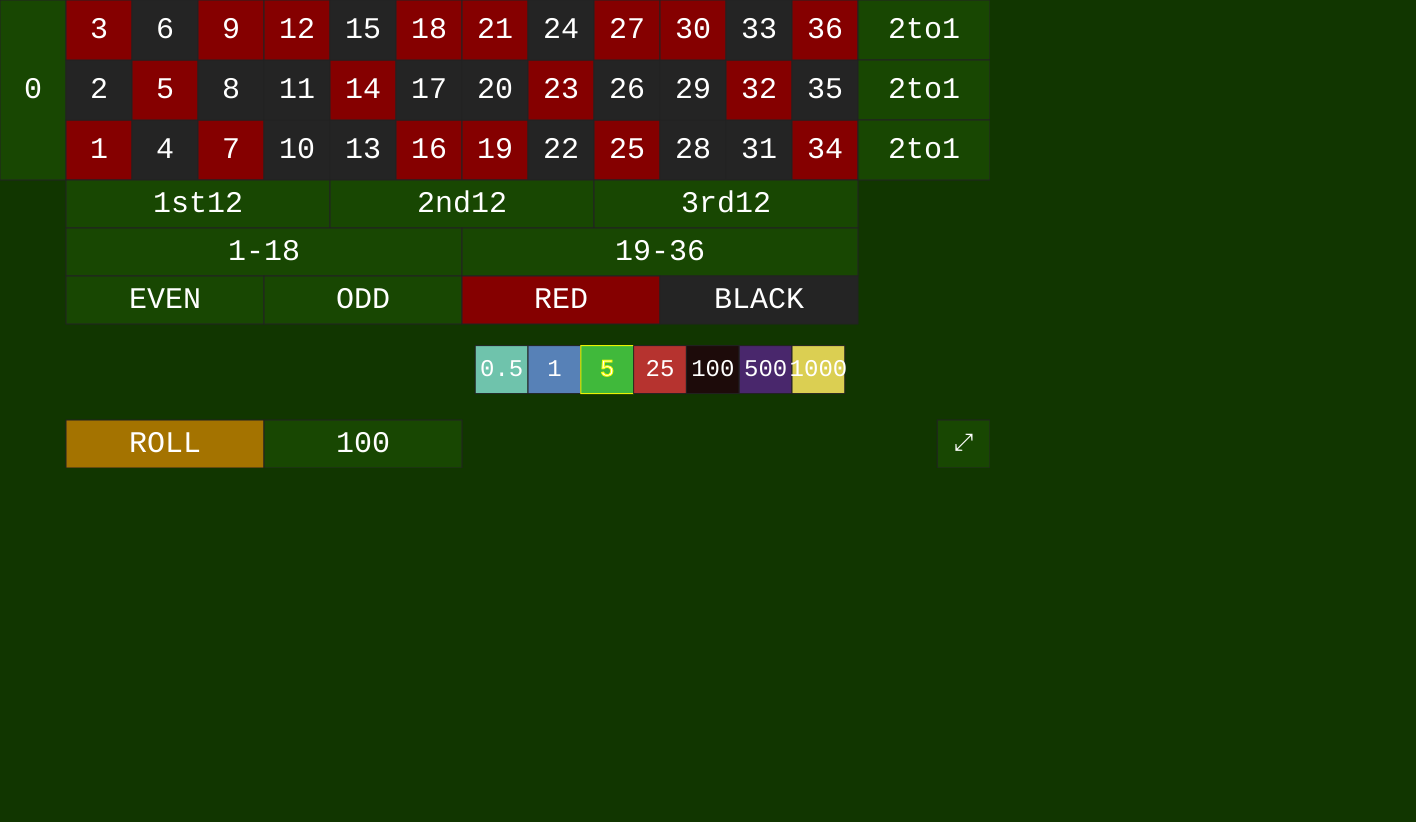
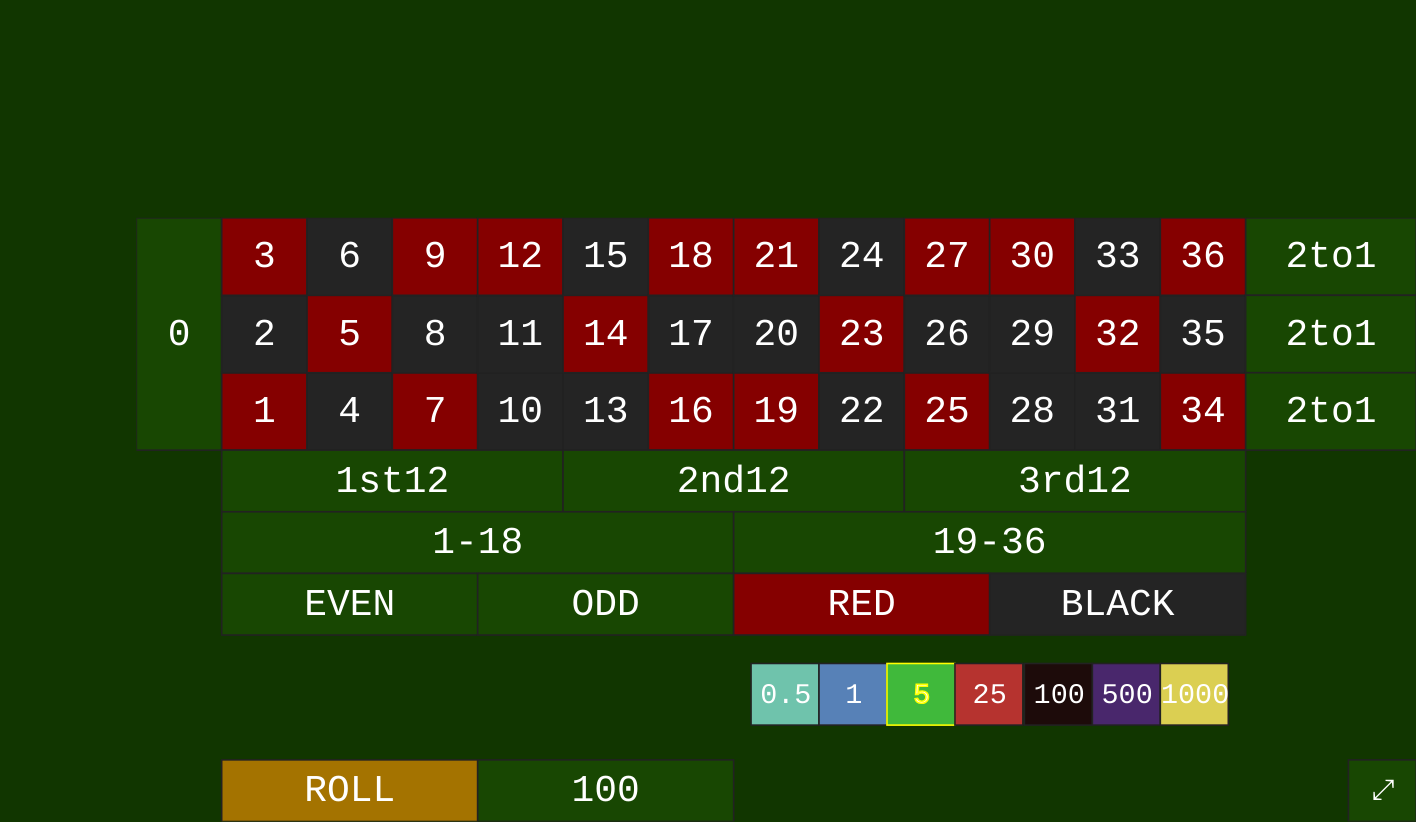
Before and after one commit to ygricks/ruleta, a website built with webpack: page index.html in a window 1280 px wide. Shown: the whole page, 1416 px wide, since content can reach past the window. Before the commit the page ends 800 px from the top, so only its background shows below. Built offline with nearby package versions, Linux system fonts and the light colour scheme.

Commit message:
feat: start resize

```diff
--- a/index.html
+++ b/index.html
@@ -7,7 +7,7 @@
     <link rel="stylesheet" href="./style.css"></style>
     <script src="./dist/script.js"></script>
 </head>
-<body>
+<body translate="no">
 
 </body>
 </html>
--- a/src/figure/figure.text.ts
+++ b/src/figure/figure.text.ts
@@ -3,8 +3,8 @@ import { Figure } from './figure';
 export type TextStyle = { text: string; size: number };
 type ProfileText = { [key in Figure]: TextStyle };
 
-const DSize = 30; // default font size
-const BSize = 24; // bid font size
+const DSize = 24; // default font size
+const BSize = 18; // bid font size
 
 export const FigureText: ProfileText = {
     [Figure._0]: { text: '0', size: DSize },
--- a/src/figure/horizontal.profile.ts
+++ b/src/figure/horizontal.profile.ts
@@ -3,7 +3,7 @@ import { CordMultiply } from './figure.cord';
 import { Profile, Shape } from './profile';
 
 // common horizontal shape
-const size: Shape = { w: 66, h: 60 };
+const size: Shape = { w: 54, h: 49 };
 const line12: Shape = { w: size.w * 2, h: size.h };
 const line3: Shape = { w: size.w * 3, h: size.h * 0.8 };
 const line4: Shape = { w: size.w * 4, h: size.h * 0.8 };
--- a/src/view/by.svg.ts
+++ b/src/view/by.svg.ts
@@ -38,10 +38,32 @@ export class BySVG {
         this.ruleta.on(Action.RESTART, this._restart.bind(this));
         this.ruleta.on(Action.CONT_CHANGE, this._cont_changed.bind(this));
         this.svg.addEventListener('click', this.click.bind(this));
+        window.addEventListener('resize', this.resize.bind(this));
+    }
+
+    private resize(event: Event) {
+        const screen: Shape = { w: window.innerWidth, h: window.innerHeight };
+        const minSize = this.getMinSize();
+        let scale = Math.min(
+            screen.w / minSize.w,
+            screen.h / minSize.h
+        );
+        scale = parseFloat(scale.toFixed(4));
+        const translate: Shape = {
+            w: (screen.w - minSize.w) / 2,
+            h: (screen.h - minSize.h) / 2
+        };
+        BySVG.writeAttributes(this.svg, {
+            style: `scale:${scale}`,
+            transform: `translate(${parseInt(translate.w + '')}, ${parseInt(
+                translate.h + ''
+            )})`
+        });
     }
 
     private _start() {
         // this.viewBid(Figure.CONT);
+        this.resize(new Event('nope'));
     }
 
     private _roll(_figure: any) {
@@ -58,7 +80,6 @@ export class BySVG {
 
     private _cont_changed(_contValue: any) {
         const text = this.svg.querySelector(`g[data-figure="CONT"]>text`);
-        console.log({ _contValue, text });
         text.innerHTML = _contValue.toString();
     }
 
@@ -98,10 +119,8 @@ export class BySVG {
         } else if (FigureBidAmount.hasOwnProperty(figureKey)) {
             this.selectBidAmount(figure);
         } else if (figure === Figure.ROLL) {
-            console.info(`run Roll`);
             this.ruleta.roll();
         } else if (figure === Figure.FULL_SCREEN) {
-            console.log('full screen');
             this.triggerFullScreen();
         }
     }
@@ -131,22 +150,27 @@ export class BySVG {
     private viewBid(figure: Figure, amount: number) {
         const dom = this.getDomdBid(figure, amount);
         dom.querySelector('text').innerHTML = amount.toString();
-        console.log(`viewBid ${figure}`);
     }
 
     initDom() {
         this.body = document.getElementsByTagName('body')[0];
         this.svg = document.createElementNS(this.ns, 'svg');
         this.body.appendChild(this.svg);
-        BySVG.writeStyle(this.body, { background: Color.DARKGREEN });
+        BySVG.writeStyle(this.body, {
+            background: Color.DARKGREEN,
+            overflow: 'hidden'
+        });
         const minSize = this.getMinSize();
         BySVG.writeAttributes(this.svg, {
+            xmlns: 'http://www.w3.org/2000/svg',
+            'xmlns:xlink': 'http://www.w3.org/1999/xlink',
             width: minSize.w,
             height: minSize.h
         });
     }
 
     private getMinSize(): Shape {
+        let size = null
         let w: number = 0;
         let h: number = 0;
         for (const key in Figure) {
@@ -181,7 +205,7 @@ export class BySVG {
             this.bidsGroup.appendChild(g);
             BySVG.writeAttributes(g, {
                 'data-bid': dataBid,
-                transform: `translate(${BySVG.short(x)}, ${BySVG.short(y)})`
+                transform: `translate(${x.toFixed(0)}, ${y.toFixed(0)})`
             });
             const circle = document.createElementNS(this.ns, 'circle');
             g.appendChild(circle);
@@ -227,14 +251,14 @@ export class BySVG {
             const color = GetColor(figure);
             const text = FigureText[figure];
             const rectStyle: Styles = {
-                width: BySVG.short(profile.w) + 'px',
-                height: BySVG.short(profile.h) + 'px',
+                width: profile.w.toFixed(0) + 'px',
+                height: profile.h.toFixed(0) + 'px',
                 fill: color
             };
             BySVG.writeAttributes(g, {
-                transform: `translate(${BySVG.short(profile.x)}, ${BySVG.short(
-                    profile.y
-                )})`,
+                transform: `translate(${profile.x.toFixed(
+                    0
+                )}, ${profile.y.toFixed(0)})`,
                 'data-figure': key
             });
             const rect = document.createElementNS(this.ns, 'rect');
@@ -242,7 +266,6 @@ export class BySVG {
             g.appendChild(rect);
 
             if (!text.text.length) {
-                console.log({ figure, text });
                 text.text = '';
             }
             const textField = document.createElementNS(this.ns, 'text');
@@ -256,9 +279,6 @@ export class BySVG {
                 'font-size': text.size
             });
         }
-        this.bidsGroup = document.createElementNS(this.ns, 'g');
-        this.svg.appendChild(this.bidsGroup);
-        BySVG.writeAttributes(this.bidsGroup, { 'data-bids': '---bids---' });
     }
 
     private triggerFullScreen() {
@@ -274,7 +294,7 @@ export class BySVG {
         let style: string[] = [];
         for (const key in styles) {
             if (typeof styles[key] === 'number') {
-                style.push(`${key}:${BySVG.short(styles[key] as number)};`);
+                style.push(`${key}:${(styles[key] as number).toFixed(0)};`);
             } else {
                 style.push(`${key}:${styles[key]};`);
             }
@@ -289,7 +309,7 @@ export class BySVG {
                 ob.innerHTML = attr[a].toString();
             } else {
                 if (typeof attr[a] === 'number') {
-                    ob.setAttribute(a, BySVG.short(attr[a] as number));
+                    ob.setAttribute(a, (attr[a] as number).toFixed(0));
                 } else {
                     ob.setAttribute(a, attr[a].toString());
                 }
@@ -297,8 +317,4 @@ export class BySVG {
         }
         return ob;
     }
-
-    private static short(num: number): string {
-        return parseFloat(num.toFixed(2)) + '';
-    }
 }
--- a/style.css
+++ b/style.css
@@ -53,5 +53,4 @@ svg text{
 
 svg g {
   transform-origin: center;
-  /* https://codepen.io/techhysahil/pen/POJWpW */
 }
```
